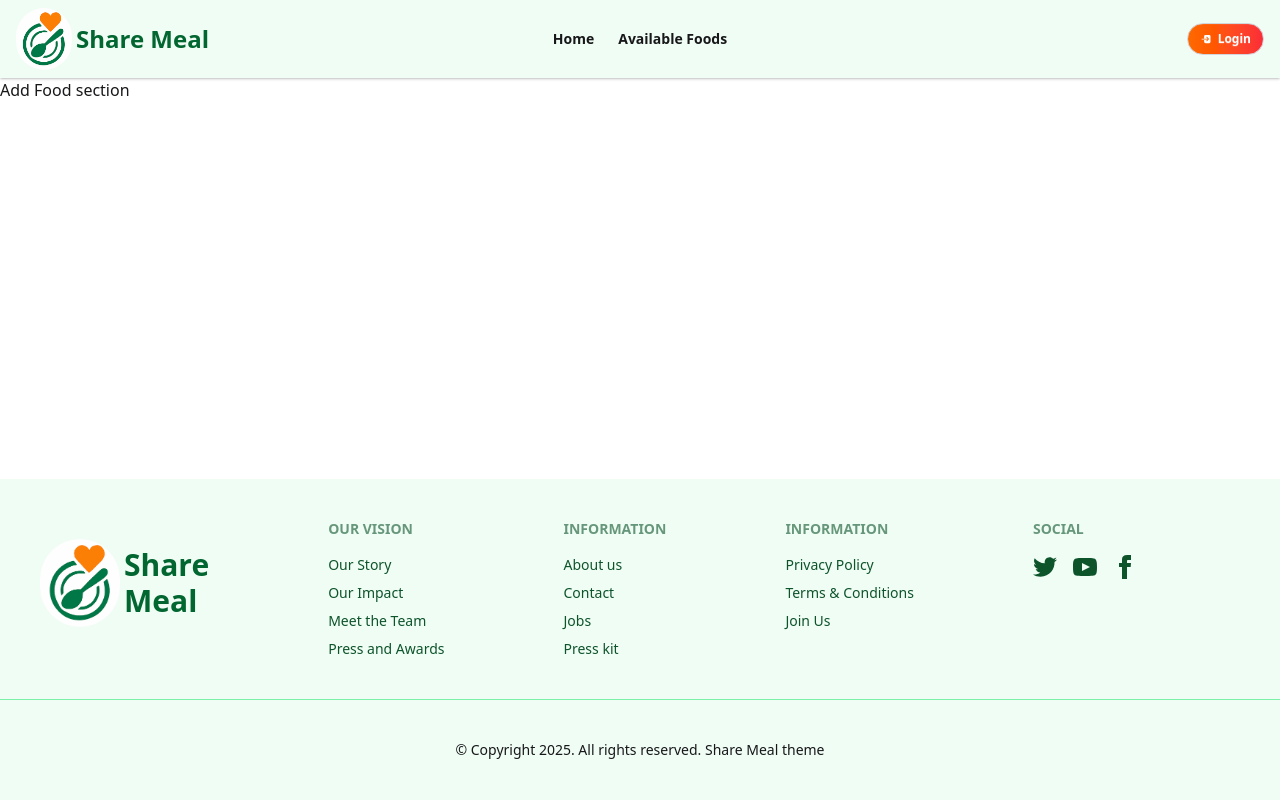
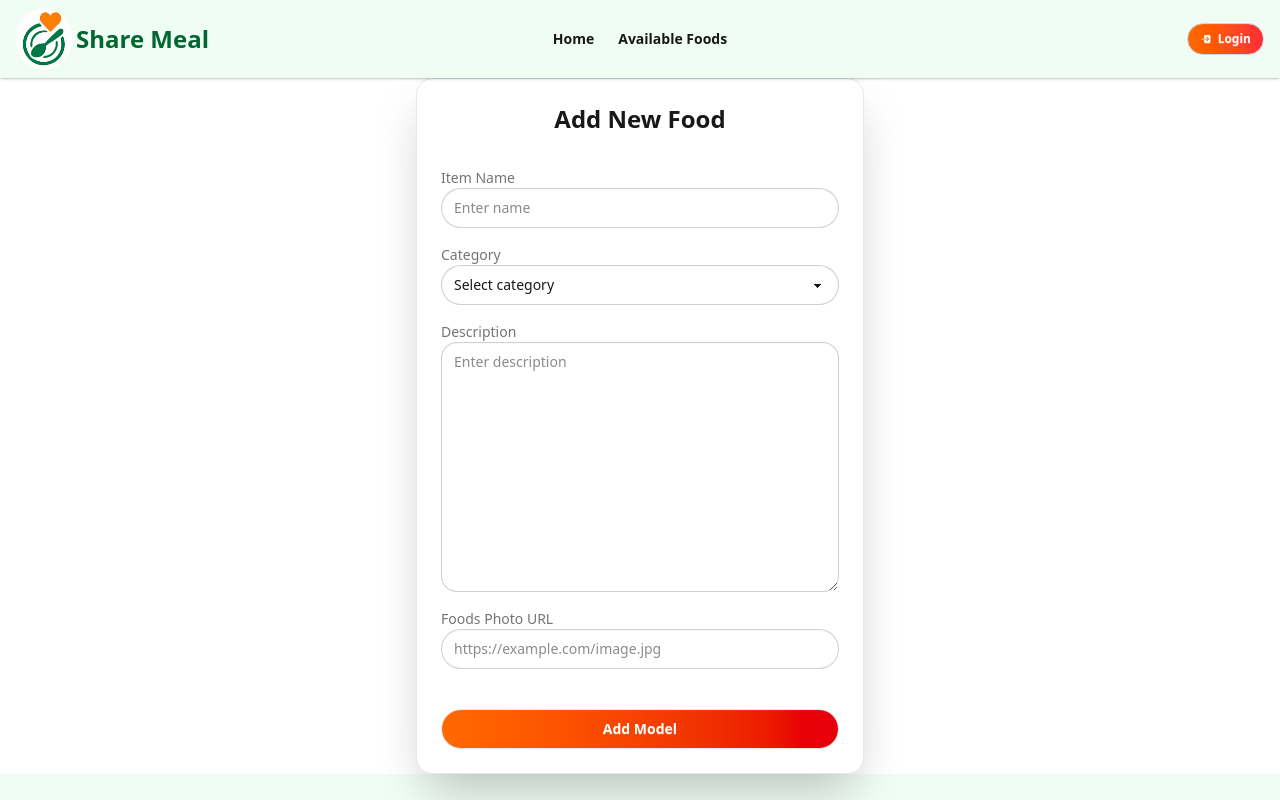
Before and after one commit to jubayer726/share-meal-client, a React (Vite) app: page /add-food in a window 1280 px wide. Shown: the top 800 px of the page. Built offline with nearby package versions, Linux system fonts and the light colour scheme; no server answers.

Commit message:
added food add section

```diff
--- a/src/MainLayout/Root.jsx
+++ b/src/MainLayout/Root.jsx
@@ -9,6 +9,7 @@ import AddFood from "../Pages/AddFood";
 import ManageMyFoods from "../Pages/ManageMyFoods";
 import MyFoodRequests from "../Pages/MyFoodRequests";
 import AvailableFoods from "../Pages/AvailableFoods";
+import FoodDetails from "../Pages/FoodDetails";
 
 
 
@@ -26,6 +27,11 @@ const Root = createBrowserRouter([
         path: "available-foods",
         Component: AvailableFoods
       },
+       {
+        path: "food-details",
+        Component: FoodDetails
+      },
+
       {
         path: "login",
         Component: Login,
--- a/src/Pages/AddFood.jsx
+++ b/src/Pages/AddFood.jsx
@@ -1,10 +1,84 @@
 import React from 'react';
 
 const AddFood = () => {
+
+    const handleSubmit = () =>{
+        console.log("Clicked");
+    }
     return (
-        <div>
-            <h1>Add Food section</h1>
-        </div>
+        <div className="card border border-gray-200 bg-base-100 w-full max-w-md mx-auto shadow-2xl rounded-2xl">
+      <div className="card-body p-6 relative">
+        <h2 className="text-2xl font-bold text-center mb-6">Add New Food</h2>
+        <form onSubmit={handleSubmit} className="space-y-4">
+          {/* Name Field */}
+          <div>
+            <label className="label font-medium">Item Name</label>
+            <input
+              type="text"
+              name="name"
+              required
+              className="input w-full rounded-full focus:border-0 focus:outline-gray-200"
+              placeholder="Enter name"
+            />
+          </div>
+
+          {/* Category Dropdown */}
+          <div>
+            <label className="label font-medium">Category</label>
+            <select
+              defaultValue={""}
+              name="category"
+              required
+              className="select w-full rounded-full focus:border-0 focus:outline-gray-200"
+            >
+              <option value="" disabled>
+                Select category
+              </option>
+              <option value="Vehicles">Vehicles</option>
+              <option value="Plants">Plants</option>
+              <option value="Foods">Foods</option>
+              <option value="Home & Living">Home & Living</option>
+              <option value="Characters">Characters</option>
+              <option value="Space">Space</option>
+              <option value="Animals">Animals</option>
+              <option value="Other">Other</option>
+            </select>
+          </div>
+
+          {/* Description Textarea */}
+          <div>
+            <label className="label font-medium">Description</label>
+            <textarea
+              name="description"
+              required
+              rows="3"
+              className="textarea w-full rounded-2xl focus:border-0 focus:outline-gray-200 h-[250px]"
+              placeholder="Enter description"
+            ></textarea>
+          </div>
+
+          {/* Thumbnail URL */}
+          <div>
+            <label className="label font-medium">Foods Photo URL</label>
+            <input
+              type="url"
+              name="thumbnail"
+              required
+              className="input w-full rounded-full focus:border-0 focus:outline-gray-200"
+              placeholder="https://example.com/image.jpg"
+            />
+          </div>
+
+          {/* Submit Button */}
+          <button
+            type="submit"
+            className="btn w-full text-white mt-6 rounded-full bg-linear-to-r from-orange-500 to-red-600 hover:from-orange-600 hover:to-red-700"
+          >
+            Add Model
+          </button>
+        </form>
+      </div>
+    </div>
     );
 };
 
--- a/src/Pages/Foods.jsx
+++ b/src/Pages/Foods.jsx
@@ -1,5 +1,6 @@
 import React, { use } from "react";
 import FoodCart from "./FoodCart";
+import { Link } from "react-router";
 
 const Foods = ({ latestFoods }) => {
   const allFoods = use(latestFoods);
@@ -13,6 +14,9 @@ const Foods = ({ latestFoods }) => {
             allFoods.map(food=><FoodCart key={food._id} food={food}></FoodCart>)
         }
       </div>
+      <div className="flex items-center justify-center">
+        <Link to='/available-foods' className="btn px-10 py-2 my-5 font-bold text-2xl bg-orange-400 text-white border-green-400 rounded-2xl">Show All</Link>
+      </div>
     </div>
   );
 };
```
